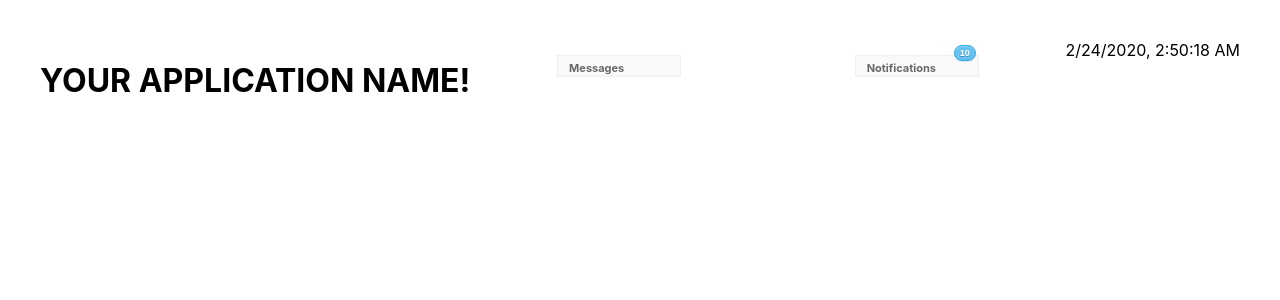
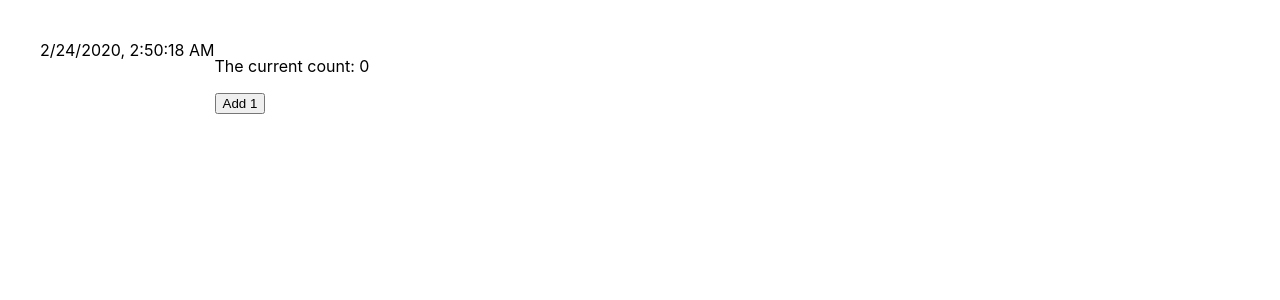
Before and after one commit to cpedersen/react-playground, a React (Create React App) app: page / in a window 1280 px wide. Shown: the top 300 px of the page. Built offline with nearby package versions, Linux system fonts and the light colour scheme.

Commit message:
Added count functionality to Add button

```diff
--- a/src/App.js
+++ b/src/App.js
@@ -2,8 +2,9 @@ import React, { Component } from 'react';
 import './App.css';
 import Messages from './Messages';
 import TheDate from './state/TheDate';
+import Counter from './state/Counter';
 
-class App extends Component {
+/*class App extends Component {
   render() {
     return (
       <div className="App">
@@ -14,6 +15,27 @@ class App extends Component {
       </div>
     );
   }
+}*/
+
+/*class App extends Component {
+  render() {
+    return (
+      <div className="App">
+        <TheDate/>
+      </div>
+    );
+  }
+}*/
+
+class App extends Component {
+  render() {
+    return (
+      <div className="App">
+        <TheDate/>
+        <Counter/>
+      </div>
+    );
+  }
 }
 
 export default App;
--- /dev/null
+++ b/src/state/Counter.js
@@ -0,0 +1,150 @@
+import React from 'react';
+
+/*class Counter extends React.Component {
+  state = {
+    count: 0
+  };
+  render() {
+    return (
+      <div>
+        <p>The current count: {this.state.count}</p>
+        <button>
+          Add 1
+        </button>
+      </div>
+    )
+  }
+}*/
+
+
+/*class Counter extends React.Component {
+  state = {
+    count: 0
+  };
+  render() {
+    return (
+      <div>
+        <p>The current count: {this.state.count}</p>
+        <button
+          onClick={function() { console.log('clicked!') }}
+        >
+          Add 1
+        </button>
+      </div>
+    )
+  }
+}*/
+
+
+/*class Counter extends React.Component {
+  state = {
+    count: 0
+  };
+  handleButtonClick() {
+    console.log('clicked!')
+  }
+  render() {
+    return (
+      <div>
+        <p>The current count: {this.state.count}</p>
+        <button onClick={this.handleButtonClick}>
+          Add 1
+        </button>
+      </div>
+    )
+  }
+}*/
+
+/*class Counter extends React.Component {
+  state = {
+    count: 0
+  };
+  handleButtonClick() {
+    console.log(this.state.count)
+  }
+  render() {
+    return (
+      <div>
+        <p>The current count: {this.state.count}</p>
+        <button onClick={this.handleButtonClick}>
+          Add 1
+        </button>
+      </div>
+    )
+  }
+}*/
+
+
+/*class Counter extends React.Component {
+  state = {
+    count: 0
+  };
+  handleButtonClick() {
+    console.log(this.state.count)
+  }
+  render() {
+    return (
+      <div>
+        <p>The current count: {this.state.count}</p>
+        <button onClick={() => this.handleButtonClick()}>
+          Add 1
+        </button>
+      </div>
+    )
+  }
+}*/
+
+
+/*class Counter extends React.Component {
+  state = {
+    count: 0
+  };
+
+  handleButtonClick = () => {
+    console.log(this.state.count)
+  }
+  render() {
+    return (
+      <div>
+        <p>The current count: {this.state.count}</p>
+        <button onClick={this.handleButtonClick}>
+          Add 1
+        </button>
+      </div>
+    )
+  }
+}*/
+
+
+
+class Counter extends React.Component {
+  constructor(props) {
+    super(props)
+    this.state = {
+      count: 0
+    }
+    this.handleButtonClick = this.handleButtonClick.bind(this)
+  }
+
+  handleButtonClick = () => {
+    const newCount = this.state.count + 1
+    this.setState({
+        count: newCount
+    })
+  }
+
+  render() {
+    return (
+      <div>
+        <p>The current count: {this.state.count}</p>
+        <button onClick={() => this.handleButtonClick()}>
+          Add 1
+        </button>
+      </div>
+    )
+  }
+}
+
+
+
+export default Counter;
```
